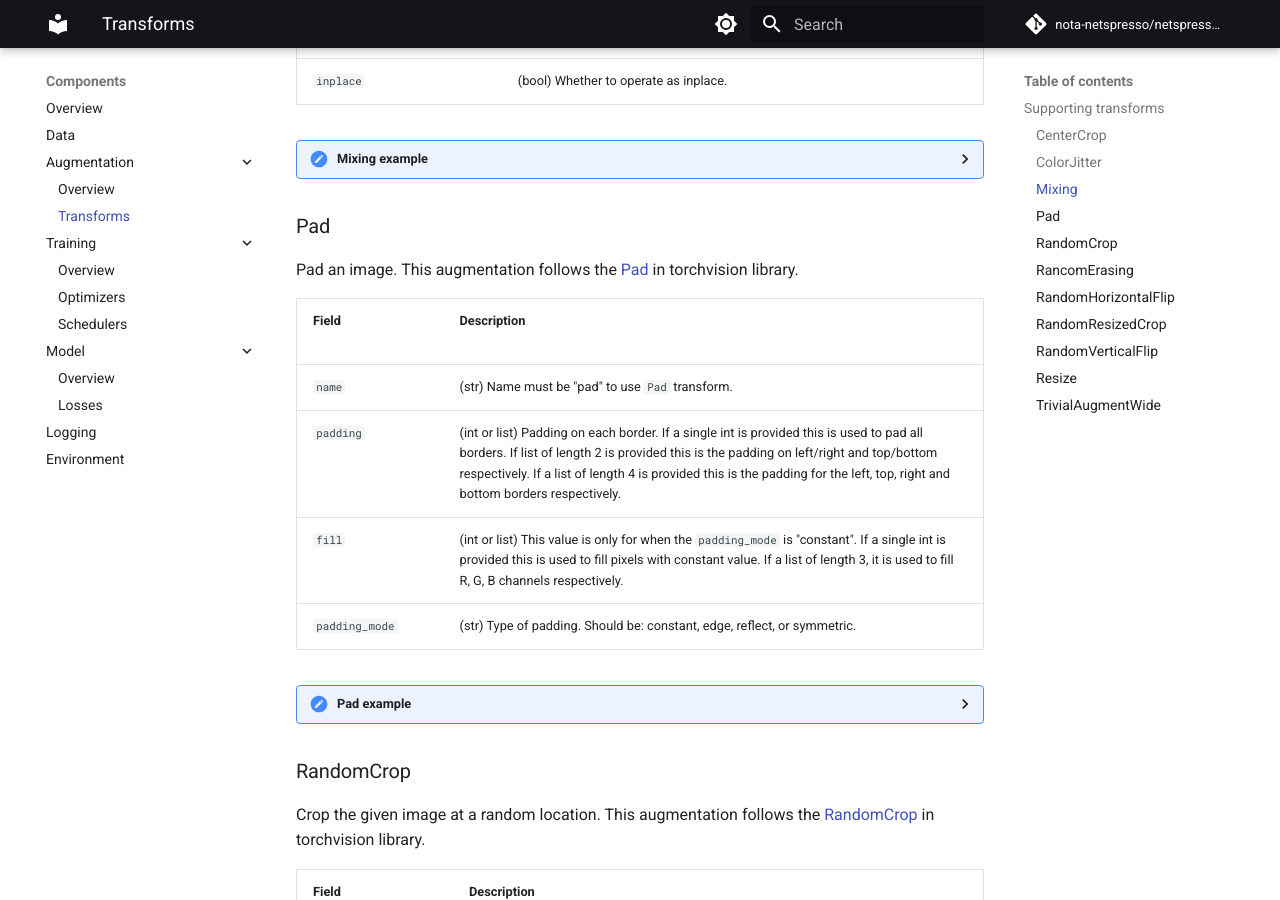
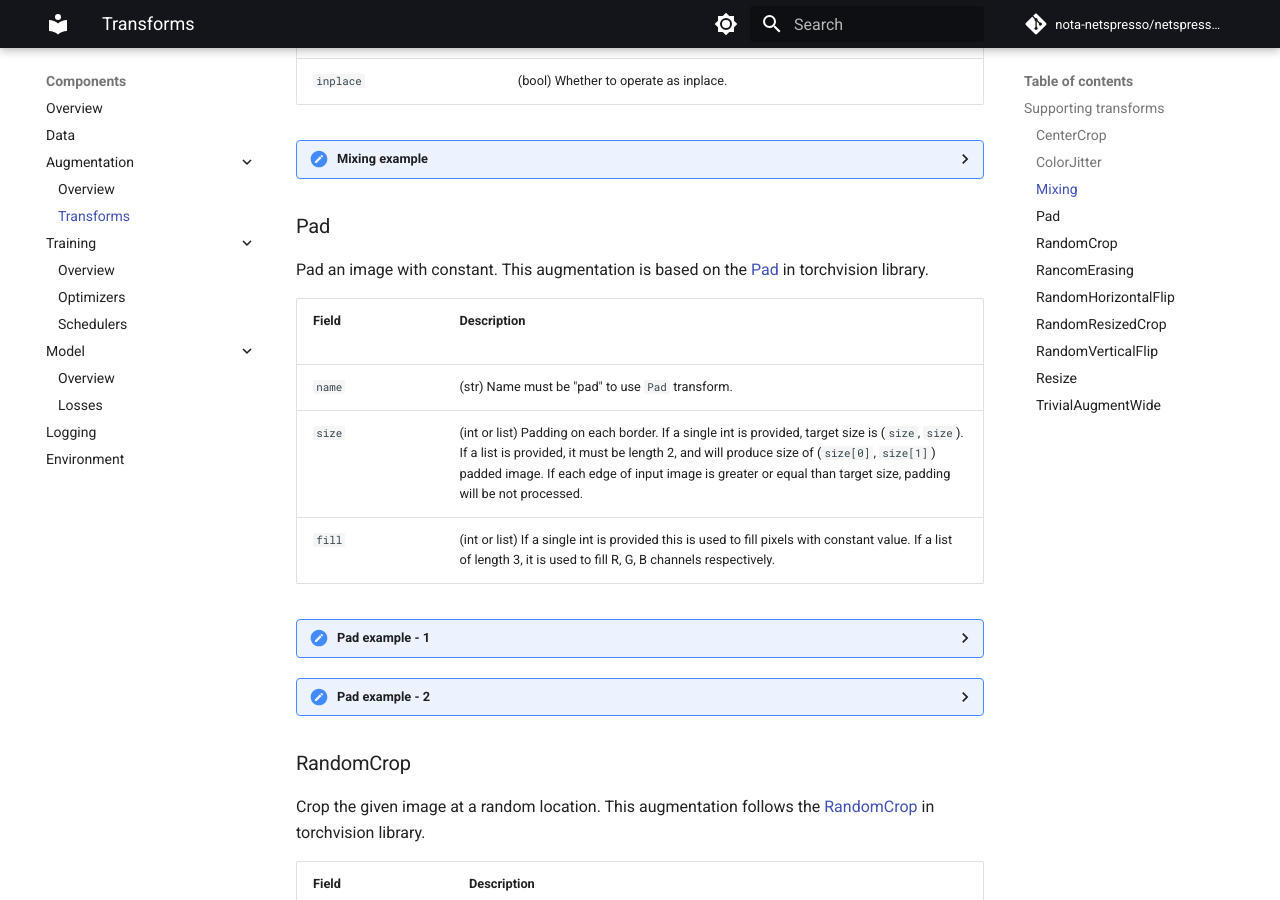
Before and after one commit to Nota-NetsPresso/netspresso-trainer, an MkDocs documentation site: the page built from docs/components/augmentation/transforms.md, in a window 1280 px wide and 900 px high, scrolled down 2232 px. Built offline with MkDocs 1.6.1 and Material for MkDocs 9.7.7, drawn with Linux system fonts in a browser that asks for light colours; comment, search, counter and statistics services are not loaded.

Commit message:
Update docs

````diff
--- a/docs/components/augmentation/transforms.md
+++ b/docs/components/augmentation/transforms.md
@@ -90,26 +90,37 @@ Currently, NetsPresso Trainer does not support a Gradio demo visualization for M
 
 ### Pad
 
-Pad an image. This augmentation follows the [Pad](https://pytorch.org/vision/0.15/generated/torchvision.transforms.Pad.html#torchvision.transforms.Pad) in torchvision library.
+Pad an image with constant. This augmentation is based on the [Pad](https://pytorch.org/vision/0.15/generated/torchvision.transforms.Pad.html#torchvision.transforms.Pad) in torchvision library.
 
 | Field <img width=200/> | Description |
 |---|---|
 | `name` | (str) Name must be "pad" to use `Pad` transform. |
-| `padding` | (int or list) Padding on each border. If a single int is provided this is used to pad all borders. If list of length 2 is provided this is the padding on left/right and top/bottom respectively. If a list of length 4 is provided this is the padding for the left, top, right and bottom borders respectively. |
-| `fill` | (int or list) This value is only for when the `padding_mode` is "constant". If a single int is provided this is used to fill pixels with constant value. If a list of length 3, it is used to fill R, G, B channels respectively. |
-| `padding_mode` | (str) Type of padding. Should be: constant, edge, reflect, or symmetric. |
+| `size` | (int or list) Padding on each border. If a single int is provided, target size is (`size`, `size`). If a list is provided, it must be length 2, and will produce size of (`size[0]`, `size[1]`) padded image. If each edge of input image is greater or equal than target size, padding will be not processed. |
+| `fill` | (int or list) If a single int is provided this is used to fill pixels with constant value. If a list of length 3, it is used to fill R, G, B channels respectively. |
 
 <details>
-  <summary>Pad example</summary>
+  <summary>Pad example - 1</summary>
 
   ```yaml
   augmentation:
     train:
       -
         name: pad
-        padding: 1
+        size: 512
         fill: 0
-        padding_mode: constant
+  ```
+</details>
+
+<details>
+  <summary>Pad example - 2</summary>
+
+  ```yaml
+  augmentation:
+    train:
+      -
+        name: pad
+        size: [512, 512]
+        fill: 0
   ```
 </details>
 
````
